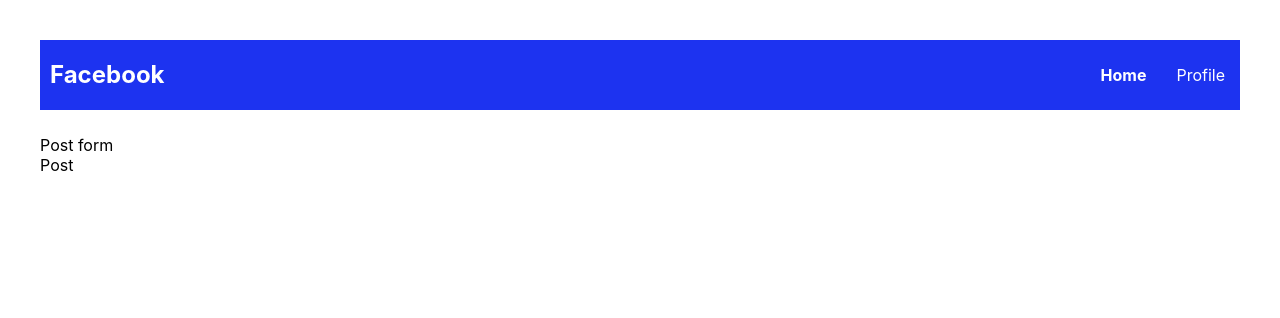
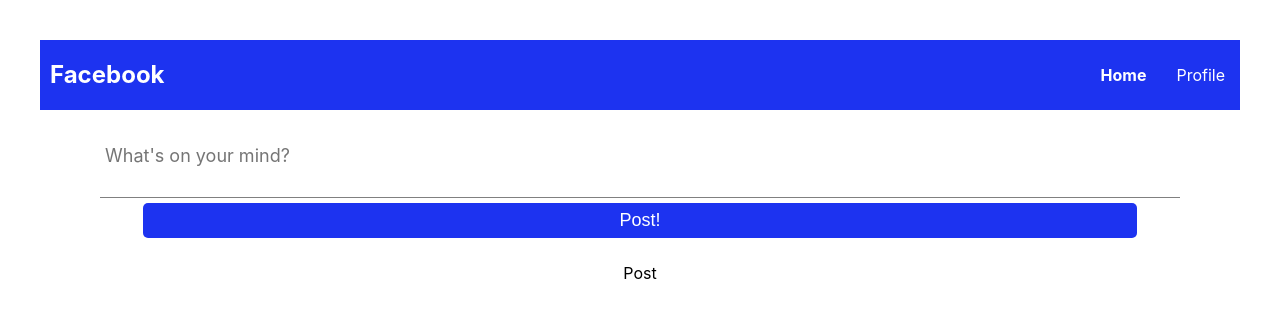
Before and after one commit to maxrangel/facebook-clone, a React (Create React App) app: page /home in a window 1280 px wide. Shown: the top 318 px of the page. Built offline with nearby package versions, Linux system fonts and the light colour scheme.

Commit message:
Added post form to home page, added textarea-autoresize component

```diff
--- a/package.json
+++ b/package.json
@@ -10,7 +10,8 @@
     "react": "^16.13.1",
     "react-dom": "^16.13.1",
     "react-router-dom": "^5.1.2",
-    "react-scripts": "3.4.1"
+    "react-scripts": "3.4.1",
+    "react-textarea-autosize": "^7.1.2"
   },
   "scripts": {
     "start": "react-scripts start",
--- a/src/App.jsx
+++ b/src/App.jsx
@@ -16,7 +16,7 @@
 
 import './App.styles.scss';
 
-const App = (props) => {
+const App = props => {
   const [isAuth, setIsAuth] = useState(true);
 
   const loginHandler = () => {
@@ -27,9 +27,10 @@
   return (
     <div className='app'>
       <Router>
-        <Header />
+        <Header isAuth={isAuth} />
 
         <Switch>
+          {/* Protected routes using custom PrivateRoute HOC */}
           <PrivateRoute isAuth={isAuth} path='/home' exact>
             <HomePage />
           </PrivateRoute>
@@ -38,6 +39,7 @@
             <ProfilePage onLogout={logoutHandler} />
           </PrivateRoute>
 
+          {/* Only make Auth page accesible when user is not logged in */}
           <Route path='/auth'>
             {!isAuth ? (
               <AuthPage onLogin={loginHandler} />
@@ -46,6 +48,12 @@
             )}
           </Route>
 
+          {/* For initial loading page */}
+          <Route path='/' exact>
+            <Redirect to='home' />
+          </Route>
+
+          {/* Error page that shows only when a user access a page that doesn't exist */}
           <Route path='*'>
             <NotFoundPage />
           </Route>
--- a/src/App.styles.scss
+++ b/src/App.styles.scss
@@ -1,4 +1,6 @@
 $primary-color: #1d33f0;
+$primary-color-hover: #182ac7;
+$primary-color-disabled: #1d32f0a4;
 
 body {
   padding: 20px;
@@ -13,6 +15,10 @@
   box-sizing: border-box;
 }
 
+textarea {
+  resize: none;
+}
+
 .app {
   padding: 20px;
 }
--- a/src/components/UI/header/header.component.jsx
+++ b/src/components/UI/header/header.component.jsx
@@ -2,21 +2,29 @@
 import { NavLink } from 'react-router-dom';
 import './header.styles.scss';
 
-const Header = (props) => {
+const Header = props => {
+  const { isAuth } = props;
+
   return (
     <div className='header'>
       <NavLink to='/home' className='logo-container'>
         <h2 className='logo'>Facebook</h2>
       </NavLink>
 
+      {isAuth ? (
         <div className='options'>
           <NavLink to='/home' className='option' activeClassName='active-link'>
             Home
           </NavLink>
-        <NavLink to='/profile' className='option' activeClassName='active-link'>
+          <NavLink
+            to='/profile'
+            className='option'
+            activeClassName='active-link'
+          >
             Profile
           </NavLink>
         </div>
+      ) : null}
     </div>
   );
 };
--- a/src/components/posts/post-form/post-form.component.jsx
+++ b/src/components/posts/post-form/post-form.component.jsx
@@ -0,0 +1,23 @@
+import React, { useRef } from 'react';
+import TextareaAutosize from 'react-textarea-autosize';
+import './post-form.styles.scss';
+
+const PostForm = props => {
+  const postDescRef = useRef('');
+
+  return (
+    <div className='post-form'>
+      <TextareaAutosize
+        className='post-input'
+        placeholder="What's on your mind?"
+        minRows={2}
+        maxRows={20}
+        inputRef={postDescRef}
+      />
+
+      <button className='post-btn'>Post!</button>
+    </div>
+  );
+};
+
+export default PostForm;
--- a/src/components/posts/post-form/post-form.styles.scss
+++ b/src/components/posts/post-form/post-form.styles.scss
@@ -0,0 +1,52 @@
+@import '../../../App.styles.scss';
+
+.post-form {
+  display: flex;
+  flex-direction: column;
+  align-items: center;
+  justify-content: space-around;
+  margin: 0 0 25px 0;
+
+  .post-input {
+    height: 50px;
+    background: none;
+    color: grey;
+    font-size: 18px;
+    padding: 10px 10px 10px 5px;
+    width: 100%;
+    border: none;
+    margin-bottom: 5px;
+    border-bottom: 1px solid grey;
+
+    &:focus {
+      color: black;
+      border-bottom: 1.5px solid black;
+      outline: none;
+    }
+  }
+
+  .post-btn {
+    border: none;
+    width: 92%;
+    height: 35px;
+    border-radius: 5px;
+    font-size: 18px;
+    cursor: pointer;
+    background: $primary-color;
+    color: white;
+    transition: 0.2s;
+
+    &:hover {
+      background: $primary-color-hover;
+      transition: 0.2s;
+    }
+
+    &:disabled {
+      background: $primary-color-disabled;
+    }
+
+    &:focus {
+      outline: none;
+    }
+  }
+}
--- a/src/index.css
+++ b/src/index.css
@@ -11,3 +11,9 @@
   font-family: source-code-pro, Menlo, Monaco, Consolas, 'Courier New',
     monospace;
 }
+
+textarea {
+  font-family: -apple-system, BlinkMacSystemFont, 'Segoe UI', 'Roboto', 'Oxygen',
+  'Ubuntu', 'Cantarell', 'Fira Sans', 'Droid Sans', 'Helvetica Neue',
+  sans-serif;
+}
--- a/src/pages/home/home.page.jsx
+++ b/src/pages/home/home.page.jsx
@@ -1,17 +1,17 @@
 import React from 'react';
+import PostForm from '../../components/posts/post-form/post-form.component';
+
 import './home.styles.scss';
 
 const HomePage = () => {
   return (
-    <div className='app-container'>
+    <div className='home-container'>
       <div className='post-form-container'>
-        Post form
+        <PostForm />
       </div>
 
       <div className='posts-container'>
-        <div className='post'>
-          Post
-        </div>
+        <div className='post'>Post</div>
       </div>
     </div>
   );
--- a/src/pages/home/home.styles.scss
+++ b/src/pages/home/home.styles.scss
@@ -0,0 +1,10 @@
+.home-container {
+  display: flex;
+  flex-direction: column;
+  align-items: center;
+  width: 100%;
+
+  .post-form-container {
+    width: 90%;
+  }
+}
```
Also changed, not shown: 1 other file (tests, documents, lock files or other folders). Lines whose indentation alone changed are shown as unchanged.
